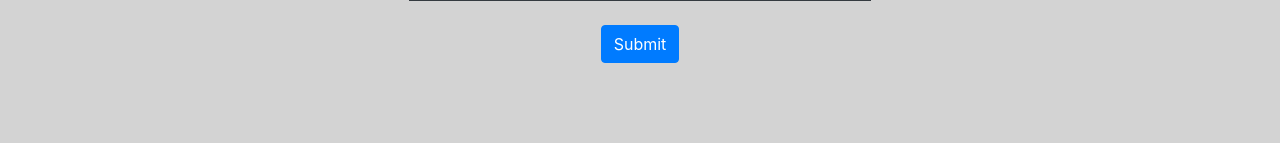
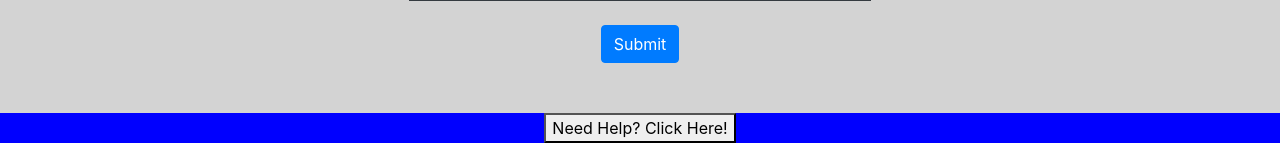
Before and after one commit to Dunson/SWE_4713_Project, a Flask app: page /sign-up in a window 1280 px wide. Shown: the part 657-800 px from the top of the page. Run offline with Flask 2, Linux system fonts and the light colour scheme; some libraries are stand-ins or nearby versions.

Commit message:
Add files via upload

```diff
--- a/website/auth.py
+++ b/website/auth.py
@@ -266,3 +266,8 @@ def userNameGenGlobal(first, last):
 
     userName = first[0] + last + currMonth + currYear[2] + currYear[3]
     return userName
+
+@auth.route('/help')
+def help():
+    return render_template("help.html", user = current_user, query=User.query.all(), searchID=searchID,
+                        acc_query = Account.query.join(User).filter(Account.user_id==searchID))
--- a/website/templates/base.html
+++ b/website/templates/base.html
@@ -1,5 +1,16 @@
 <!DOCTYPE html>
 <html>
+
+<style>
+.footer {
+  position: fixed;
+  left: 0;
+  bottom: 0;
+  width: 100%;
+  background-color: Blue;
+  text-align: center;
+}
+</style>
 
 <head>
     <meta charset="utf-8" />
@@ -96,4 +107,8 @@
     </script>
 </body>
 
+<div class="footer">
+    <a href="/help"><button>Need Help? Click Here!</button></a>
+</div>
+
 </html>
```
Also changed, not shown: website/templates/help.html (added, +20 -0 lines), website/templates/home.html (+11 -0 lines), website/views.py (line endings or trailing spaces).
